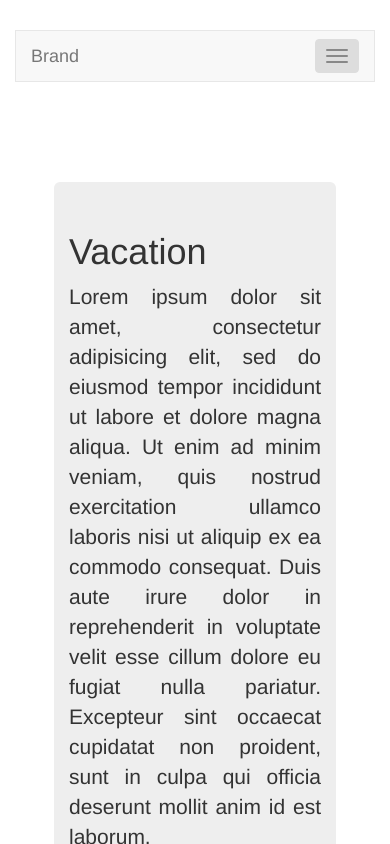
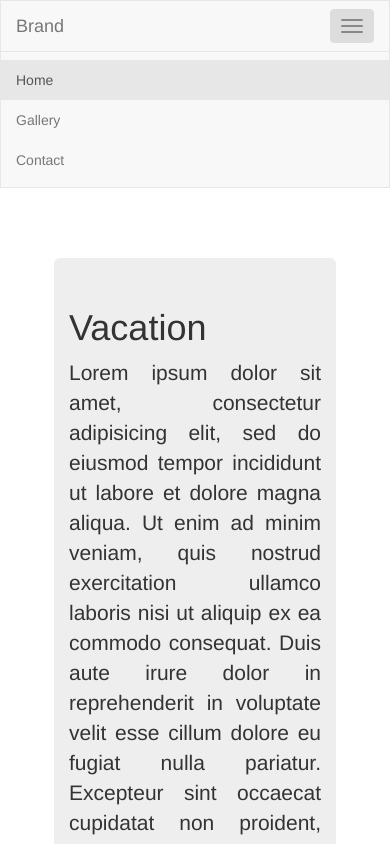
Before and after one commit to annarbecker/vacation, a plain HTML site: page index.html in a window 390 px wide. Both pictures are taken after a click on the button "Toggle navigation". Shown: the top 844 px of the page. Drawn offline with nearby package versions, Linux system fonts and the light colour scheme.

Commit message:
Fixed responsive nav bug

```diff
--- a/index.html
+++ b/index.html
@@ -4,15 +4,17 @@
     <meta charset="utf-8">
     <link rel="stylesheet" href="CSS/bootstrap/css/bootstrap.min.css" media="screen" title="no title" charset="utf-8">
     <link rel="stylesheet" href="CSS/style.css" media="screen" title="no title" charset="utf-8">
-    <script src="CSS/bootstrap/js/bootstrap.js" charset="utf-8"></script>
+
+
     <title>Vacation</title>
   </head>
   <body>
 
-    <div class="main-navigation">
+
       <nav class="navbar navbar-default">
+        <div class="container-fluid">
         <div class="navbar-header">
-      <button type="button" class="navbar-toggle collapsed" data-toggle=".collapse" data-target=".navbar-collapse" aria-expanded="false">
+      <button type="button" class="navbar-toggle collapsed" data-toggle="collapse" data-target="#bs-example-navbar-collapse-1" aria-expanded="false">
         <span class="sr-only">Toggle navigation</span>
         <span class="icon-bar"></span>
         <span class="icon-bar"></span>
@@ -21,15 +23,15 @@
       <a class="navbar-brand" href="#">Brand</a>
       </div>
 
-        <div class="collapse navbar-collapse">
+        <div class="collapse navbar-collapse" id="bs-example-navbar-collapse-1">
         <ul class="nav navbar-nav navbar-right">
           <li class="active"><a href="index.html">Home</a></li>
           <li><a href="index.html">Gallery</a></li>
           <li><a href="index.html">Contact</a></li>
         </ul>
       </div>
+    </div>
       </nav>
-    </div>
 
     <div class="container">
 
@@ -107,18 +109,8 @@
 
 
 
-
-
-
-
-
-
-
-
-
-
-
     </div>
-
+    <script src="https://code.jquery.com/jquery-2.1.4.min.js" charset="utf-8"></script>
+    <script src="CSS/bootstrap/js/bootstrap.js" charset="utf-8"></script>
   </body>
 </html>
```
